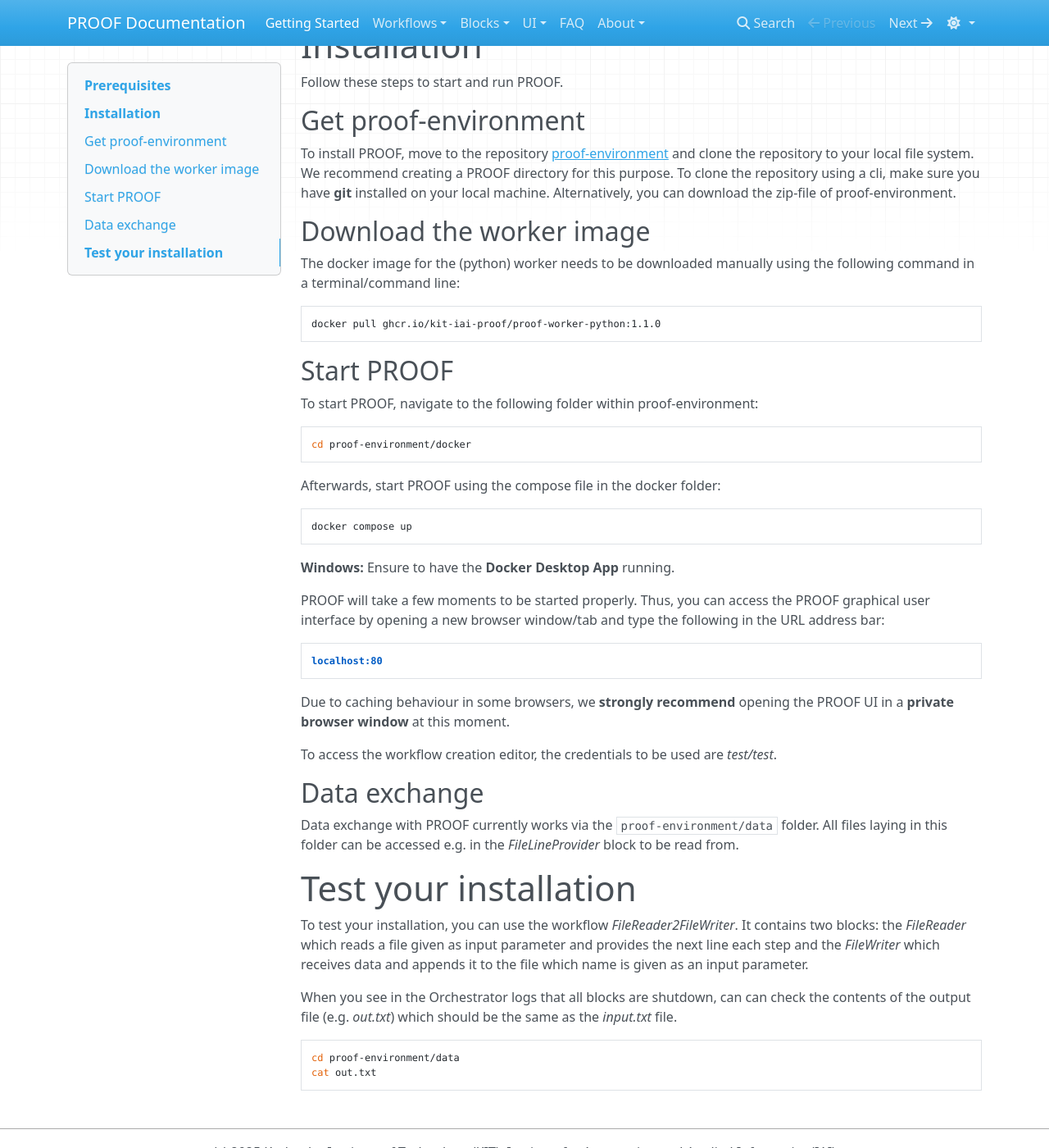
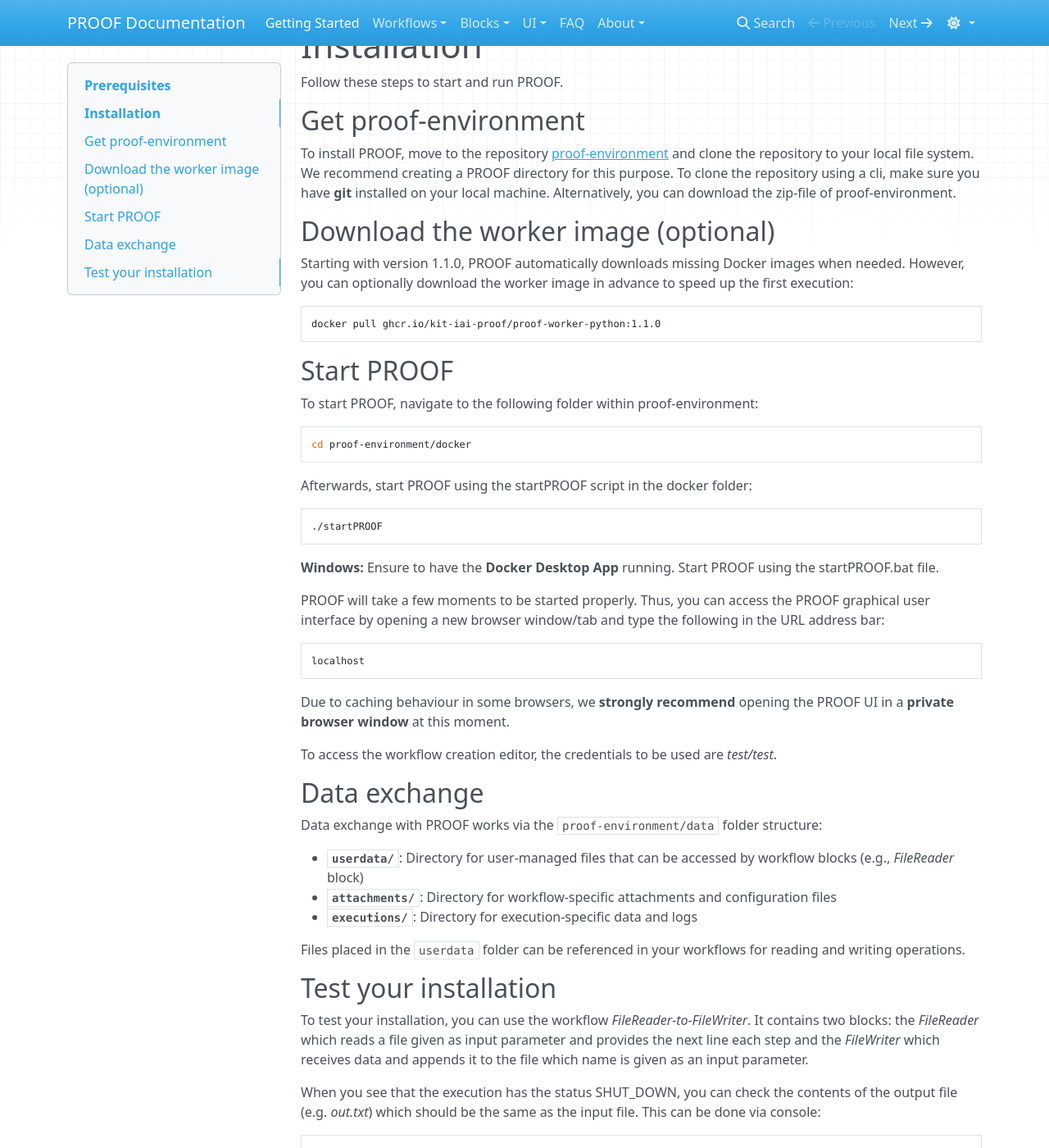
Before and after one commit to KIT-IAI-PROOF/kit-iai-proof.github.io, an MkDocs documentation site: the page built from docs/GettingStarted/getting-started.md, in a window 1280 px wide and 1400 px high, scrolled down 482 px. Shown: the whole window at 82% size. Built offline with MkDocs 1.6.1, drawn with Linux system fonts in a browser that asks for light colours; nearby versions of some CDN libraries; some of the changed text lies outside the part shown.

Commit message:
docs: adjust the getting started section to V1.1.0

````diff
--- a/docs/GettingStarted/getting-started.md
+++ b/docs/GettingStarted/getting-started.md
@@ -28,8 +28,8 @@
 ## Get proof-environment
 To install PROOF, move to the repository [proof-environment](https://github.com/KIT-IAI-PROOF/proof-environment) and clone the repository to your local file system. We recommend creating a PROOF directory for this purpose. To clone the repository using a cli, make sure you have **git** installed on your local machine. Alternatively, you can download the zip-file of proof-environment.
 
-## Download the worker image
-The docker image for the (python) worker needs to be downloaded manually using the following command in a terminal/command line:
+## Download the worker image (optional)
+Starting with version 1.1.0, PROOF automatically downloads missing Docker images when needed. However, you can optionally download the worker image in advance to speed up the first execution:
 ```
 docker pull ghcr.io/kit-iai-proof/proof-worker-python:1.1.0
 ```
@@ -39,28 +39,35 @@
 ```
 cd proof-environment/docker
 ```
-Afterwards, start PROOF using the compose file in the docker folder:
+Afterwards, start PROOF using the startPROOF script in the docker folder:
 ```
-docker compose up
+./startPROOF
 ```
-**Windows:** Ensure to have the **Docker Desktop App** running.
+**Windows:** Ensure to have the **Docker Desktop App** running. Start PROOF using the startPROOF.bat file.
+
 
 PROOF will take a few moments to be started properly. Thus, you can access the PROOF graphical user interface by opening a new browser window/tab and type the following in the URL address bar:
 ```
-localhost:80
+localhost
 ```
 Due to caching behaviour in some browsers, we **strongly recommend** opening the PROOF UI in a **private browser window** at this moment.
 
 To access the workflow creation editor, the credentials to be used are *test/test*.
 
 ## Data exchange
-Data exchange with PROOF currently works via the `proof-environment/data` folder. All files laying in this folder can be accessed e.g. in the *FileLineProvider* block to be read from.
+Data exchange with PROOF works via the `proof-environment/data` folder structure:
 
-# Test your installation
-To test your installation, you can use the workflow *FileReader2FileWriter*. It contains two blocks: the *FileReader* which reads a file given as input parameter and provides the next line each step and the *FileWriter* which receives data and appends it to the file which name is given as an input parameter.
+- **`userdata/`**: Directory for user-managed files that can be accessed by workflow blocks (e.g., *FileReader* block)
+- **`attachments/`**: Directory for workflow-specific attachments and configuration files
+- **`executions/`**: Directory for execution-specific data and logs
 
-When you see in the Orchestrator logs that all blocks are shutdown, can can check the contents of the output file (e.g. *out.txt*) which should be the same as the *input.txt* file.
+Files placed in the `userdata` folder can be referenced in your workflows for reading and writing operations.
+
+## Test your installation
+To test your installation, you can use the workflow *FileReader-to-FileWriter*. It contains two blocks: the *FileReader* which reads a file given as input parameter and provides the next line each step and the *FileWriter* which receives data and appends it to the file which name is given as an input parameter.
+
+When you see that the execution has the status SHUT_DOWN, you can check the contents of the output file (e.g. *out.txt*) which should be the same as the input file. This can be done via console:
 ```
-cd proof-environment/data
+cd proof-environment/data/userdata
 cat out.txt
 ```
````
